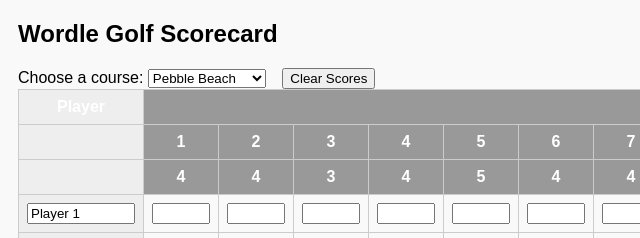
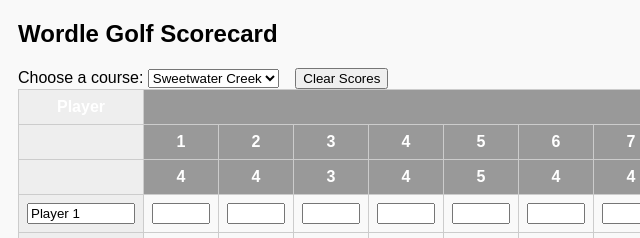
Before and after one commit to mynameisjef1328/wordle-golf-draft, a plain HTML site: page index.html in a window 1280 px wide. Shown: the top 238 px of the page, 2-642 px from the left. Drawn offline with Linux system fonts and the light colour scheme; no server answers.

Commit message:
Update index.html

```diff
--- a/index.html
+++ b/index.html
@@ -119,16 +119,16 @@ testWriteCourse(); // runs once on load
 
     // ---------- Data ----------
     const courses = {
-      'Pebble Beach': [4,4,3,4,5,4,4,3,5,4,3,4,5,4,4,3,4,5],
+      'Sweetwater Creek': [4,4,3,4,5,4,4,3,5,4,3,4,5,4,4,3,4,5],
       'St. Andrews':  [4,5,4,3,4,4,5,3,4,4,3,5,4,4,3,4,5,4],
       'Augusta':      [5,4,3,4,5,3,4,4,4,3,5,4,4,3,4,5,4,3],
-      'Pine Valley':  [4,3,5,4,4,3,4,5,4,4,3,4,4,5,3,4,5,4],
+      'Bully Pulpit':  [4,3,5,4,4,3,4,5,4,4,3,4,4,5,3,4,5,4],
       'Torrey Pines': [4,4,5,3,4,5,4,3,4,4,4,5,3,4,4,5,3,4],
       'TPC Sawgrass': [4,4,3,5,4,3,4,5,4,3,4,5,4,4,3,5,4,3],
       'Bethpage Black': [4,5,3,4,4,5,4,4,3,4,5,3,4,4,5,3,4,4],
       'Whistling Straits': [4,3,5,4,4,5,3,4,4,5,4,3,4,4,5,4,3,4],
-      'Kiawah Island': [4,4,5,3,4,3,4,5,4,4,4,5,3,4,4,5,3,4],
-      'Bully Pulpit': [3,4,5,4,3,5,4,4,4,5,4,3,4,5,4,4,3,4]
+      'Pebble Beach': [4,4,5,3,4,3,4,5,4,4,4,5,3,4,4,5,3,4],
+      'Congrssional': [3,4,5,4,3,5,4,4,4,5,4,3,4,5,4,4,3,4]
     };
 
     const parRow        = document.getElementById('parRow');
```
